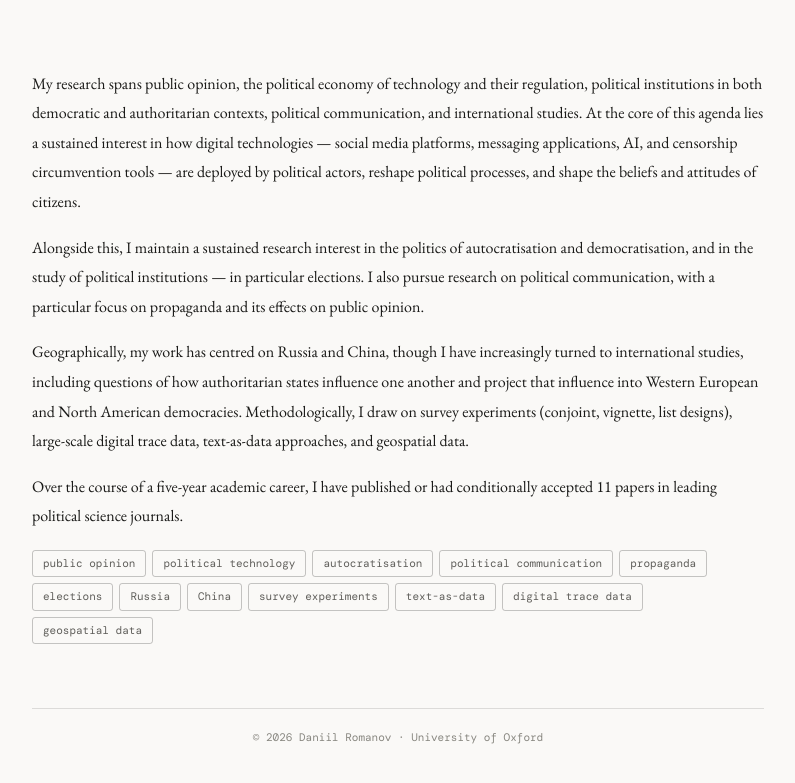
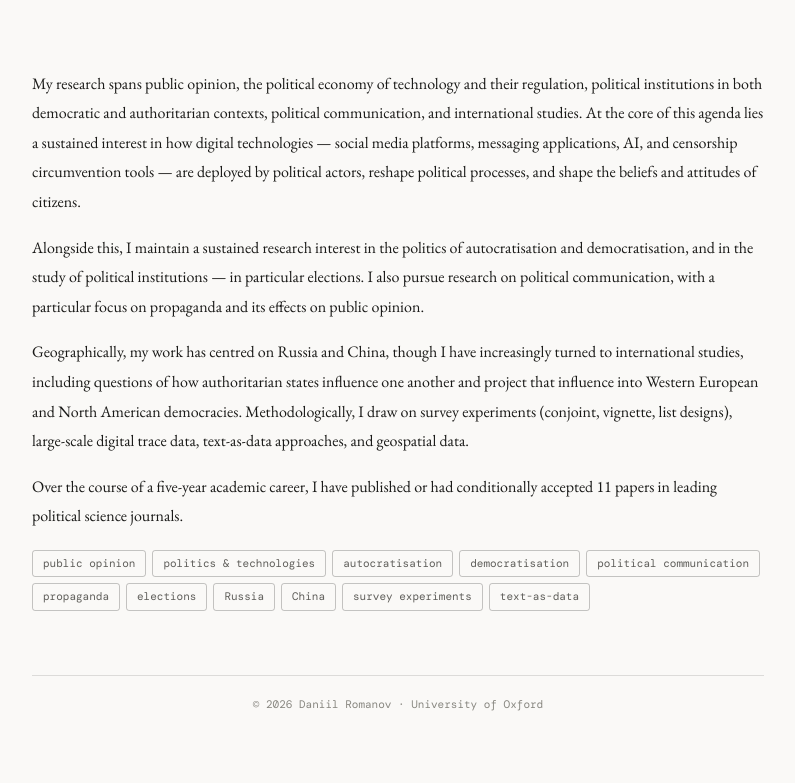
Before and after one commit to danmromanov/danmromanov.github.io, a plain HTML site: page index.html in a window 1280 px wide. Shown: the part 203-986 px from the top of the page, without its empty margins (242-1037 px from the left). Drawn offline with nearby package versions, Linux system fonts and the light colour scheme.

Commit message:
index.html

```diff
--- a/index.html
+++ b/index.html
@@ -192,8 +192,9 @@
     </div>
     <div class="tags">
       <span class="tag">public opinion</span>
-      <span class="tag">political technology</span>
+      <span class="tag">politics & technologies</span>
       <span class="tag">autocratisation</span>
+      <span class="tag">democratisation</span>
       <span class="tag">political communication</span>
       <span class="tag">propaganda</span>
       <span class="tag">elections</span>
@@ -201,8 +202,6 @@
       <span class="tag">China</span>
       <span class="tag">survey experiments</span>
       <span class="tag">text-as-data</span>
-      <span class="tag">digital trace data</span>
-      <span class="tag">geospatial data</span>
     </div>
   </section>
 
```
